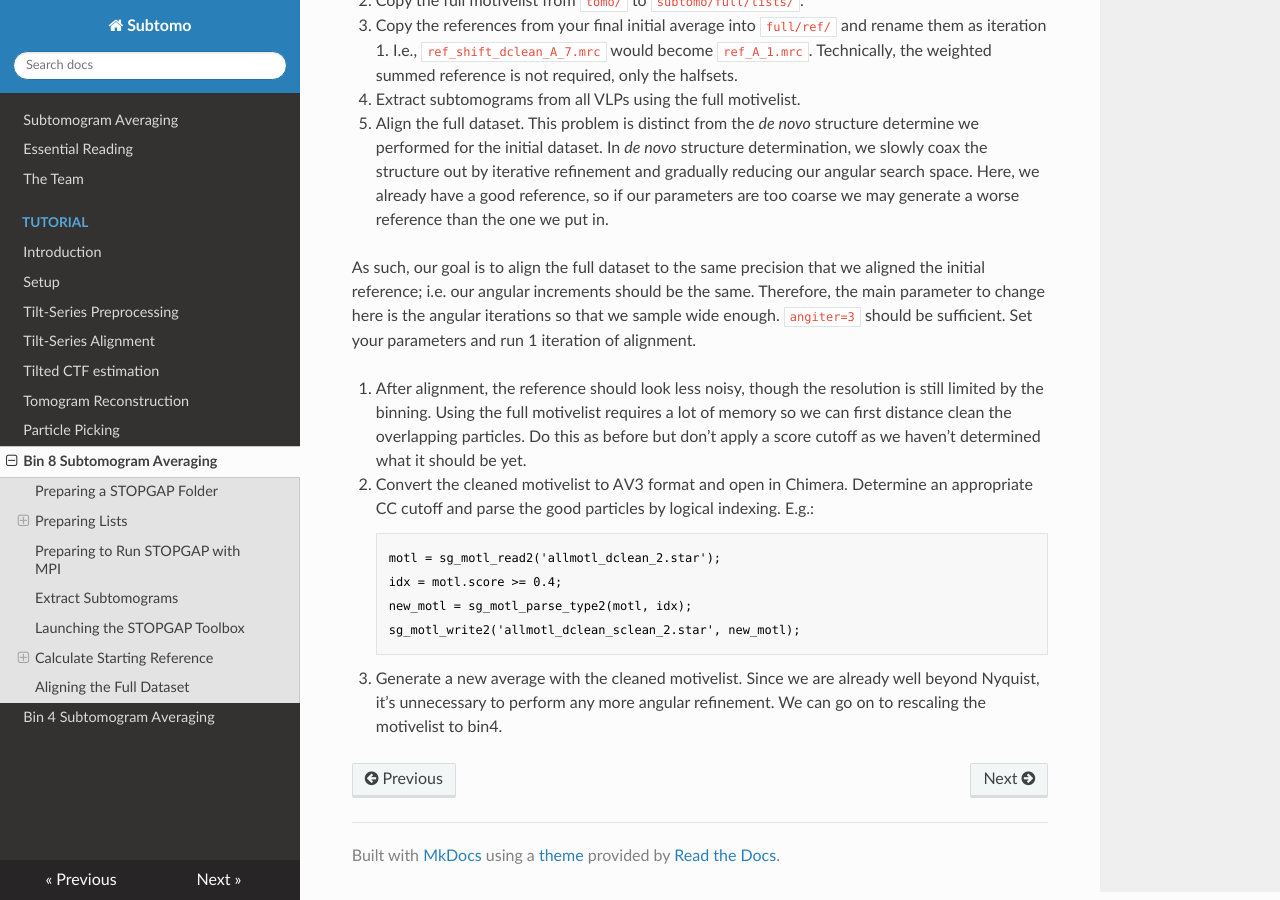
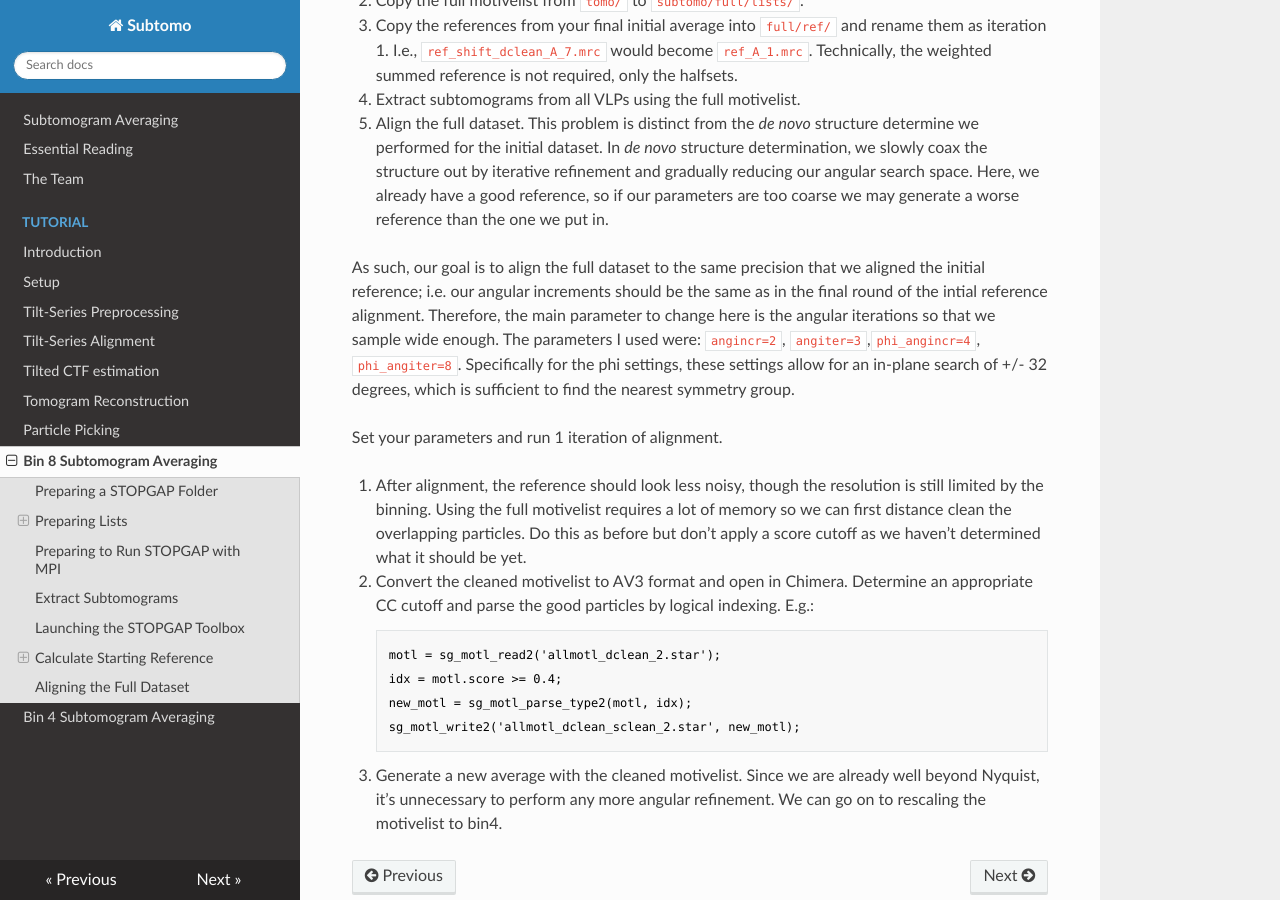
Before and after one commit to wan-lab-vanderbilt/subtomo-tutorials, an MkDocs documentation site: the page built from docs/hiv/bin8.md, in a window 1280 px wide and 900 px high, scrolled down 10358 px. Built offline with MkDocs 1.6.1, drawn with Linux system fonts in a browser that asks for light colours; nearby versions of some CDN libraries; formulas are drawn with MathJax 3.

Commit message:
Update bin8.md
added angle settings to full dataset alignment.

```diff
--- a/docs/hiv/bin8.md
+++ b/docs/hiv/bin8.md
@@ -433,9 +433,11 @@ This problem is distinct from the *de novo* structure determine we performed for
 In *de novo* structure determination, we slowly coax the structure out by iterative refinement and gradually reducing our angular search space.
 Here, we already have a good reference, so if our parameters are too coarse we may generate a worse reference than the one we put in.
 
-   As such, our goal is to align the full dataset to the same precision that we aligned the initial reference; i.e. our angular increments should be the same.
+   As such, our goal is to align the full dataset to the same precision that we aligned the initial reference; i.e. our angular increments should be the same as in the final round of the intial reference alignment.
    Therefore, the main parameter to change here is the angular iterations so that we sample wide enough.
-   `angiter=3` should be sufficient.
+   The parameters I used were: `angincr=2`, `angiter=3`,`phi_angincr=4`, `phi_angiter=8`.
+   Specifically for the phi settings, these settings allow for an in-plane search of +/- 32 degrees, which is sufficient to find the nearest symmetry group.
+
    Set your parameters and run 1 iteration of alignment.
 
 7. After alignment, the reference should look less noisy, though the resolution is still limited by the binning.
```
